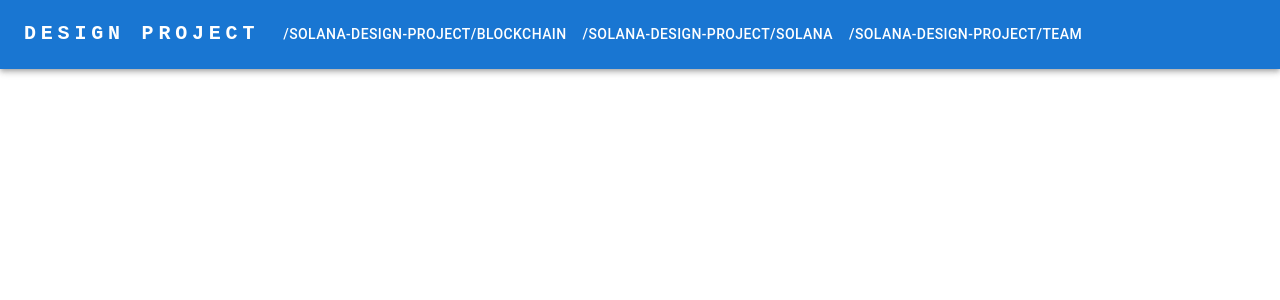
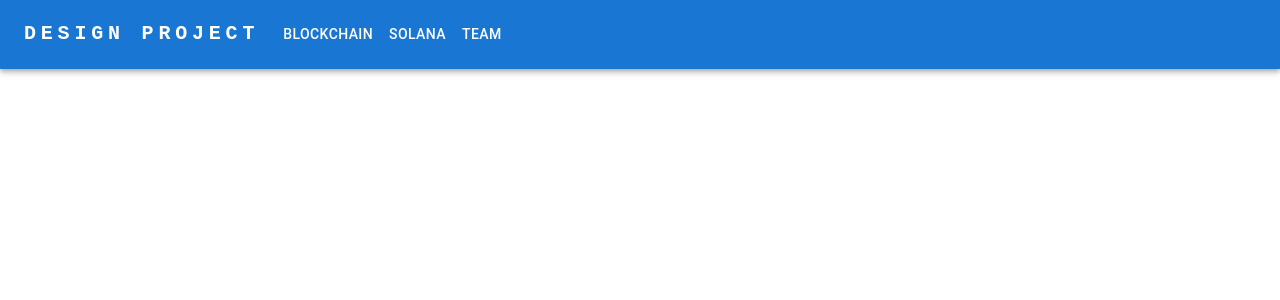
Before and after one commit to YasinSimsek2000/solana-design-project, a Next.js app: page / in a window 1280 px wide. Shown: the top 300 px of the page. Built offline with nearby package versions, Linux system fonts and the light colour scheme.

Commit message:
Fix on upper corner

```diff
--- a/src/components/NavigationBar.tsx
+++ b/src/components/NavigationBar.tsx
@@ -80,7 +80,7 @@ function ResponsiveAppBar() {
                                 sx={{ my: 2, color: 'white', display: 'block' }}
 
                             >
-                                {page[1]}
+                                {page[0]}
                             </Button>
                         ))}
                     </Box>
```
